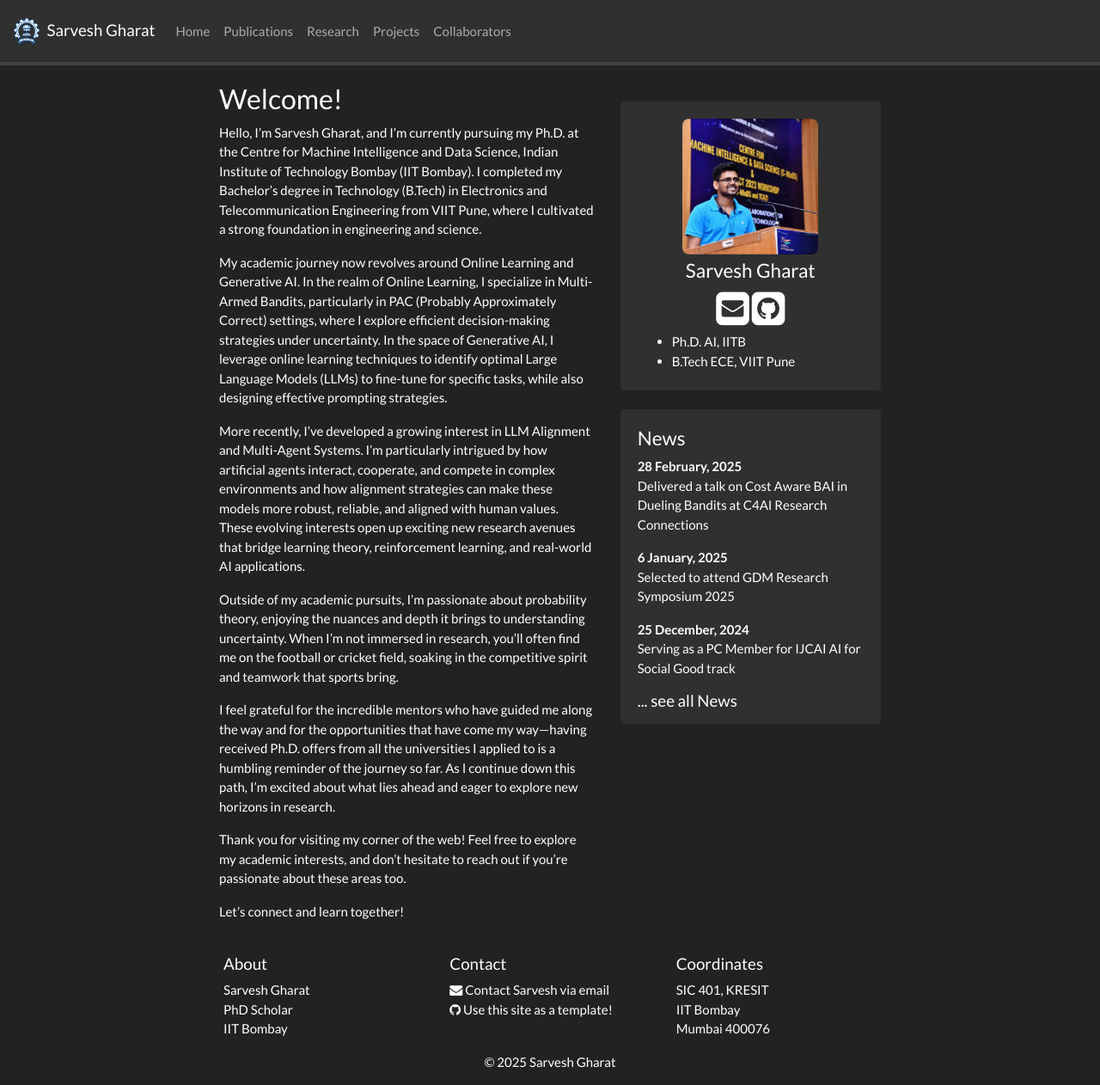
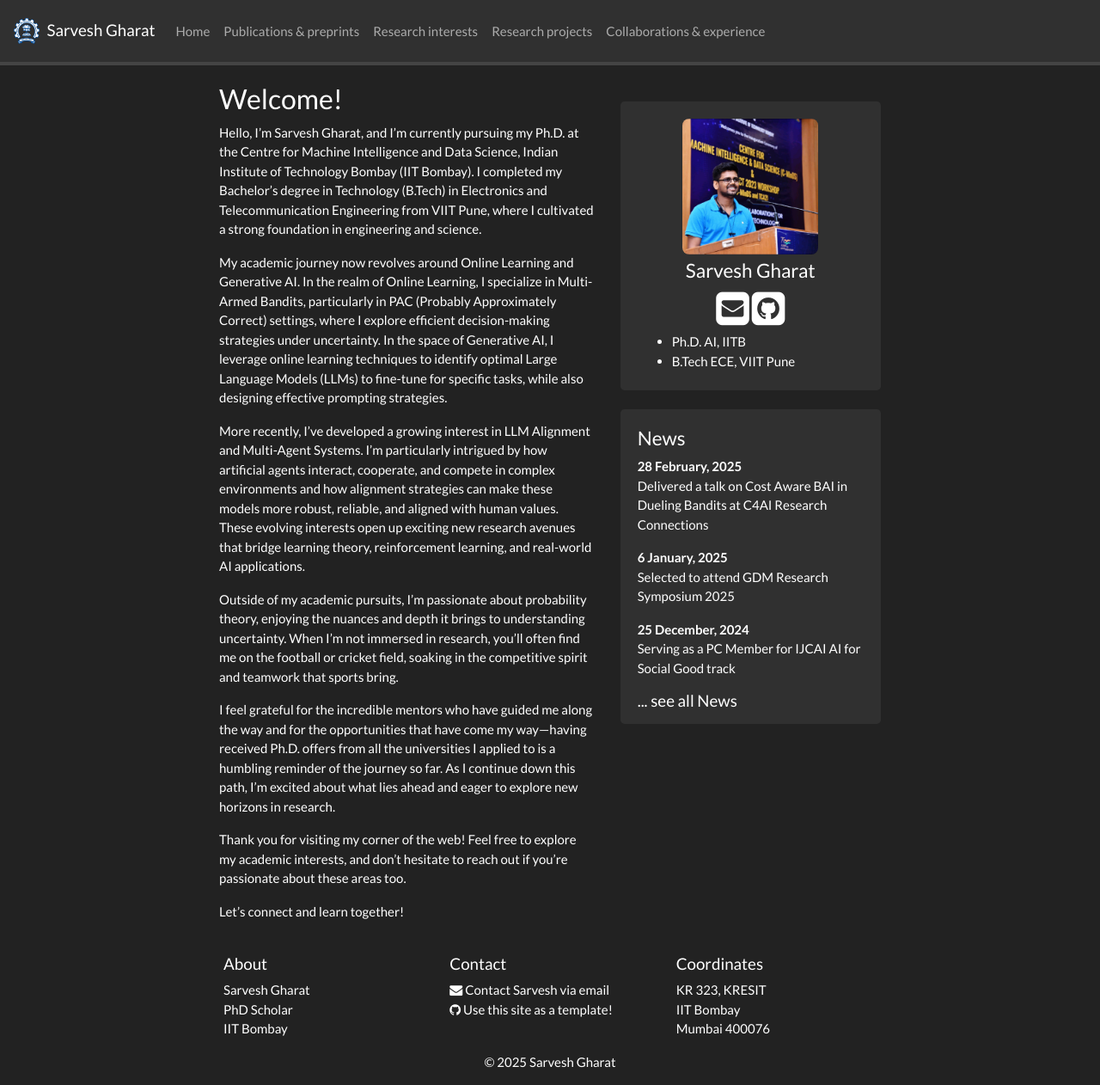
Before and after one commit to SarveshVGharat/SarveshVGharat.github.io, a Jekyll site: the page built from _pages/home.md, in a window 1280 px wide and 1262 px high. Shown: the whole window at 86% size. Built offline with Jekyll 4.4.1, drawn with Linux system fonts in a browser that asks for light colours; nearby versions of some CDN libraries; a style sheet for code colours, icons or effects is not loaded.

Commit message:
Update _config.yml

```diff
--- a/_config.yml
+++ b/_config.yml
@@ -17,7 +17,7 @@ affiliation: >
     IIT Bombay
 
 location: >
-  SIC 401, KRESIT<br/>
+  KR 323, KRESIT<br/>
   IIT Bombay<br/>
   Mumbai 400076
 
@@ -27,10 +27,10 @@ contact: >
 
 # Pages shown in navbar
 nav_pages:
-  - name: publications
-  - name: research
-  - name: projects
-  - name: collaborators
+  - name: Publications & Preprints
+  - name: Research Interests
+  - name: Research Projects
+  - name: Collaborations & Experience
 
 include:
   - .htaccess
```
